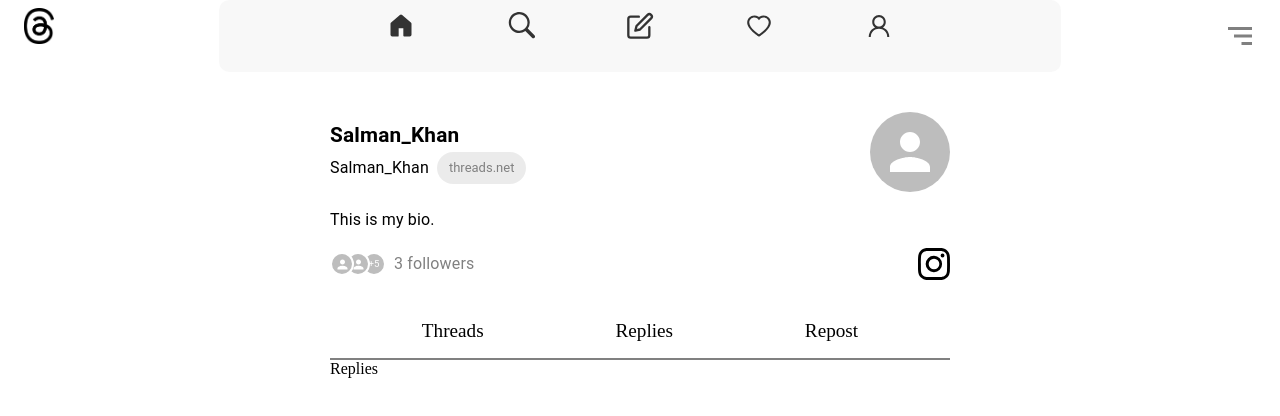
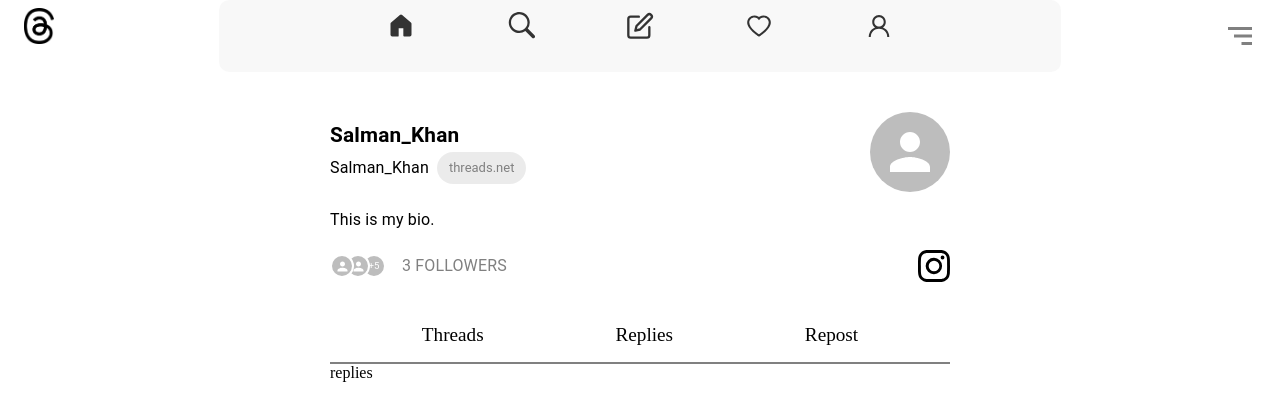
Before and after one commit to adityajawanjal/Threads, a React (Vite) app in the folder client/: page /profile/replies in a window 1280 px wide. Shown: the top 416 px of the page. Built offline with nearby package versions, Linux system fonts and the light colour scheme.

Commit message:
Profile page is done

```diff
--- a/client/src/App.jsx
+++ b/client/src/App.jsx
@@ -7,6 +7,9 @@
 import Activity from "./pages/Activity";
 import Header from "./components/Header";
 import ProfileLayout from "./pages/ProfileLayout";
+import Threads from "./pages/sub-pages/Threads";
+import Replies from "./pages/sub-pages/Replies";
+import Reposts from "./pages/sub-pages/Reposts";
 
 const App = () => {
   return (
@@ -21,9 +24,9 @@
                 <Route exact path="/edit" element={<Edit />} />
                 <Route exact path="/activity" element={<Activity />} />
                 <Route exact path="/profile" element={<ProfileLayout />} >
-                  <Route exact path="threads" element={<>Threads</>}/>
-                  <Route exact path="replies" element={<>Replies</>}/>
-                  <Route exact path="reposts" element={<>Reposts</>}/>
+                  <Route exact path="threads" element={<Threads/>}/>
+                  <Route exact path="replies" element={<Replies/>}/>
+                  <Route exact path="reposts" element={<Reposts/>}/>
                 </Route>
               </Routes>
             </main>
--- a/client/src/pages/ProfileLayout.jsx
+++ b/client/src/pages/ProfileLayout.jsx
@@ -2,17 +2,22 @@
   Avatar,
   AvatarGroup,
   Box,
+  Button,
   Chip,
+  Dialog,
+  DialogTitle,
   Stack,
   Typography,
   useMediaQuery,
 } from "@mui/material";
+import { useState } from "react";
 import { BsInstagram } from "react-icons/bs";
 import { NavLink, Outlet } from "react-router-dom";
 
 const ProfileLayout = () => {
   const _700 = useMediaQuery("(min-width:700px)");
   const _400 = useMediaQuery("(min-width:400px)");
+
   return (
     <>
       <Stack
@@ -76,9 +81,11 @@
               <Avatar alt="Remy Sharp" src="" />
               <Avatar alt="Remy Sharp" src="" />
             </AvatarGroup>
-            <Typography color={"gray"} fontSize={_400 ? "1rem" : "0.8rem"}>
-              3 followers
-            </Typography>
+            <Button>
+              <Typography color={"gray"} fontSize={_400 ? "1rem" : "0.8rem"}>
+                3 followers
+              </Typography>
+            </Button>
           </Stack>
           <BsInstagram size={32} />
         </Stack>
--- /dev/null
+++ b/client/src/pages/sub-pages/Replies.jsx
@@ -0,0 +1,11 @@
+import React from 'react'
+
+const Replies = () => {
+  return (
+    <div>
+      replies
+    </div>
+  )
+}
+
+export default Replies
--- /dev/null
+++ b/client/src/pages/sub-pages/Reposts.jsx
@@ -0,0 +1,12 @@
+import React from 'react'
+import HomePosts from '../../components/HomePosts'
+
+const Reposts = () => {
+  return (
+    <>
+      <HomePosts/>
+    </>
+  )
+}
+
+export default Reposts
--- /dev/null
+++ b/client/src/pages/sub-pages/Threads.jsx
@@ -0,0 +1,12 @@
+import React from "react";
+import HomePosts from "../../components/HomePosts";
+
+const Threads = () => {
+  return (
+    <>
+      <HomePosts />
+    </>
+  );
+};
+
+export default Threads;
```
